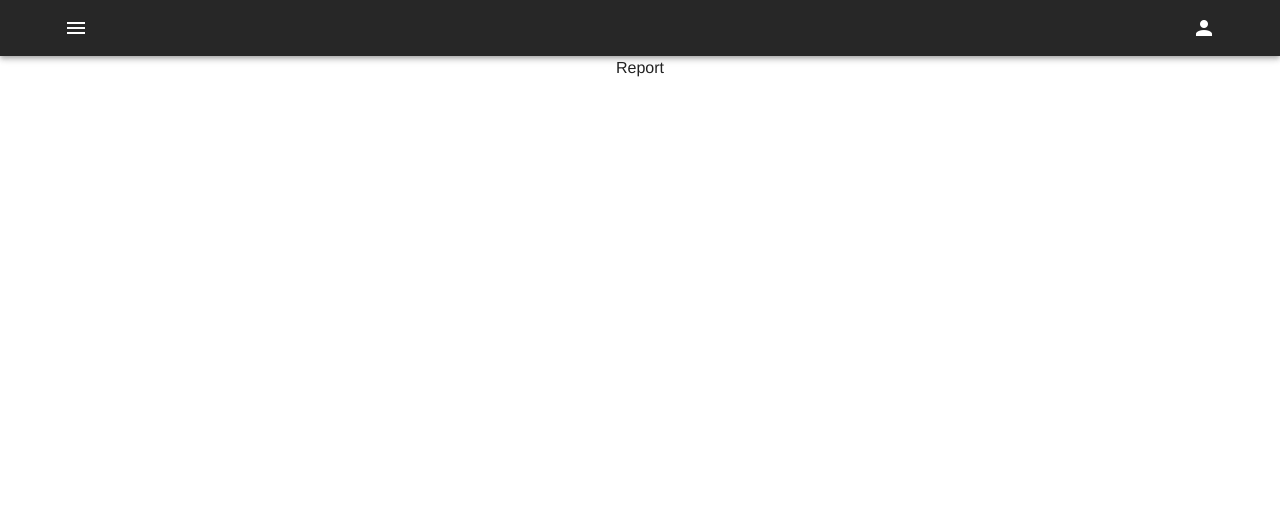
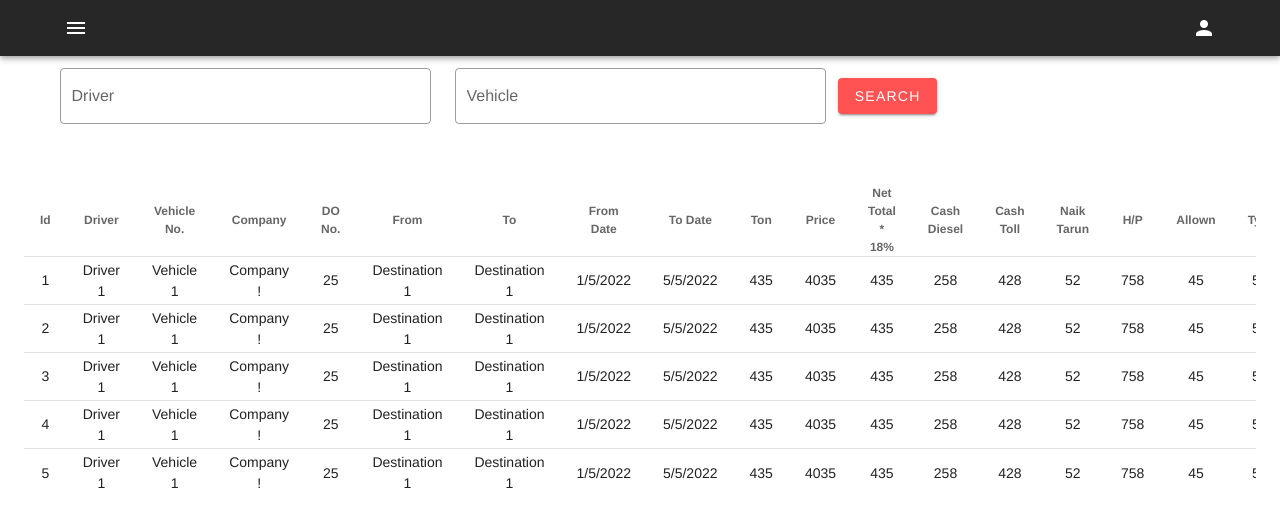
Before and after one commit to farahaidid/driver-trip, a Vue app: page /dashboard/report in a window 1280 px wide. Shown: the top 526 px of the page. Built offline with nearby package versions, Linux system fonts and the light colour scheme.

Commit message:
report table added

```diff
--- a/src/components/Dashboard/Report.vue
+++ b/src/components/Dashboard/Report.vue
@@ -1,15 +1,210 @@
 <template>
   <div>
-    Report
+    <v-form v-model="valid">
+      <v-container>
+        <v-row>
+          <v-col cols="12" md="4">
+            <v-text-field
+              v-model="driver"
+              :rules="rules"
+              label="Driver"
+              hide-details="auto"
+              outlined
+              required
+            ></v-text-field>
+          </v-col>
+
+          <v-col cols="12" md="4">
+            <v-text-field
+              v-model="vehicle"
+              :rules="rules"
+              label="Vehicle"
+              hide-details="auto"
+              outlined
+              required
+            ></v-text-field>
+          </v-col>
+
+          <v-btn color="error" class="mr-4 my-auto" @click="reset" type="submit"> Search </v-btn>
+        </v-row>
+      </v-container>
+    </v-form>
+    <v-simple-table class="mt-12 mx-6">
+      <template v-slot:default>
+        <thead>
+          <tr>
+            <th class="text-center">Id</th>
+            <th class="text-center">Driver</th>
+            <th class="text-center">Vehicle No.</th>
+            <th class="text-center">Company</th>
+            <th class="text-center">DO No.</th>
+            <th class="text-center">From</th>
+            <th class="text-center">To</th>
+            <th class="text-center">From Date</th>
+            <th class="text-center">To Date</th>
+            <th class="text-center">Ton</th>
+            <th class="text-center">Price</th>
+            <th class="text-center">Net Total * 18%</th>
+            <th class="text-center">Cash Diesel</th>
+            <th class="text-center">Cash Toll</th>
+            <th class="text-center">Naik Tarun</th>
+            <th class="text-center">H/P</th>
+            <th class="text-center">Allown</th>
+            <th class="text-center">Tyre</th>
+            <th class="text-center">Others Repair</th>
+            <th class="text-center">Remarks</th>
+          </tr>
+        </thead>
+        <tbody>
+          <tr v-for="item in desserts" :key="item.id">
+            <td>{{ item.id }}</td>
+            <td>{{ item.driver }}</td>
+            <td>{{ item.vehicle }}</td>
+            <td>{{ item.company }}</td>
+            <td>{{ item.doNo }}</td>
+            <td>{{ item.from }}</td>
+            <td>{{ item.to }}</td>
+            <td>{{ item.fromDate }}</td>
+            <td>{{ item.toDate }}</td>
+            <td>{{ item.ton }}</td>
+            <td>{{ item.price }}</td>
+            <td>{{ item.netTotal }}</td>
+            <td>{{ item.cashDiesel }}</td>
+            <td>{{ item.cashToll }}</td>
+            <td>{{ item.naikTarun }}</td>
+            <td>{{ item.hp }}</td>
+            <td>{{ item.allown }}</td>
+            <td>{{ item.tyre }}</td>
+            <td>{{ item.othersRepair }}</td>
+            <td>{{ item.remarks }}</td>
+          </tr>
+        </tbody>
+      </template>
+    </v-simple-table>
   </div>
 </template>
 
 <script>
-  export default {
-
-  }
+export default {
+  data() {
+    return {
+      driver: "",
+      vehicle: "",
+      desserts: [
+        {
+          id: 1,
+          driver: "Driver 1",
+          vehicle: "Vehicle 1",
+          company: "Company !",
+          doNo: "25",
+          from: "Destination 1",
+          to: "Destination 1",
+          fromDate: "1/5/2022",
+          toDate: "5/5/2022",
+          ton: "435",
+          price: "4035",
+          netTotal: "435",
+          cashDiesel: "258",
+          cashToll: "428",
+          naikTarun: "52",
+          hp: "758",
+          allown: "45",
+          tyre: "58",
+          othersRepair: "428",
+          remarks: "75",
+        },
+        {
+          id: 2,
+          driver: "Driver 1",
+          vehicle: "Vehicle 1",
+          company: "Company !",
+          doNo: "25",
+          from: "Destination 1",
+          to: "Destination 1",
+          fromDate: "1/5/2022",
+          toDate: "5/5/2022",
+          ton: "435",
+          price: "4035",
+          netTotal: "435",
+          cashDiesel: "258",
+          cashToll: "428",
+          naikTarun: "52",
+          hp: "758",
+          allown: "45",
+          tyre: "58",
+          othersRepair: "428",
+          remarks: "75",
+        },
+        {
+          id: 3,
+          driver: "Driver 1",
+          vehicle: "Vehicle 1",
+          company: "Company !",
+          doNo: "25",
+          from: "Destination 1",
+          to: "Destination 1",
+          fromDate: "1/5/2022",
+          toDate: "5/5/2022",
+          ton: "435",
+          price: "4035",
+          netTotal: "435",
+          cashDiesel: "258",
+          cashToll: "428",
+          naikTarun: "52",
+          hp: "758",
+          allown: "45",
+          tyre: "58",
+          othersRepair: "428",
+          remarks: "75",
+        },
+        {
+          id: 4,
+          driver: "Driver 1",
+          vehicle: "Vehicle 1",
+          company: "Company !",
+          doNo: "25",
+          from: "Destination 1",
+          to: "Destination 1",
+          fromDate: "1/5/2022",
+          toDate: "5/5/2022",
+          ton: "435",
+          price: "4035",
+          netTotal: "435",
+          cashDiesel: "258",
+          cashToll: "428",
+          naikTarun: "52",
+          hp: "758",
+          allown: "45",
+          tyre: "58",
+          othersRepair: "428",
+          remarks: "75",
+        },
+        {
+          id: 5,
+          driver: "Driver 1",
+          vehicle: "Vehicle 1",
+          company: "Company !",
+          doNo: "25",
+          from: "Destination 1",
+          to: "Destination 1",
+          fromDate: "1/5/2022",
+          toDate: "5/5/2022",
+          ton: "435",
+          price: "4035",
+          netTotal: "435",
+          cashDiesel: "258",
+          cashToll: "428",
+          naikTarun: "52",
+          hp: "758",
+          allown: "45",
+          tyre: "58",
+          othersRepair: "428",
+          remarks: "75",
+        },
+      ],
+    };
+  },
+};
 </script>
 
-<style lang="scss" scoped>
-
-</style>
+<style lang="scss" scoped></style>
```
